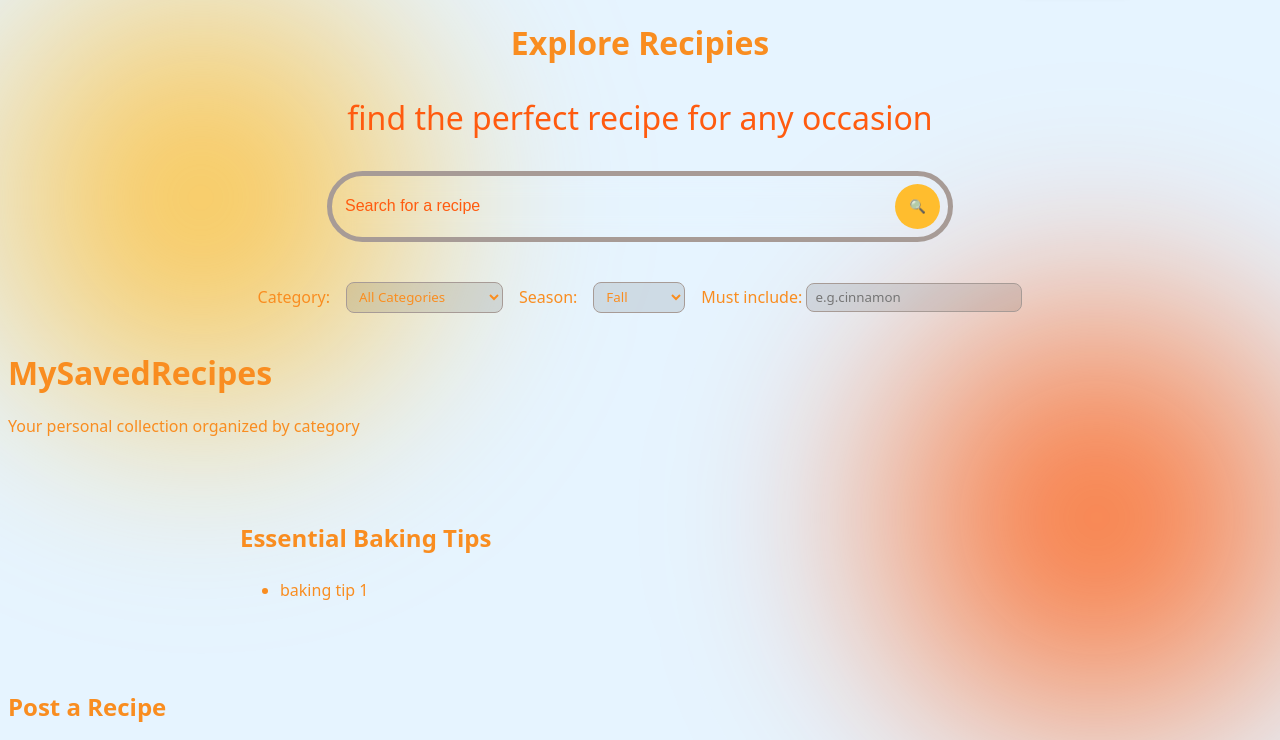
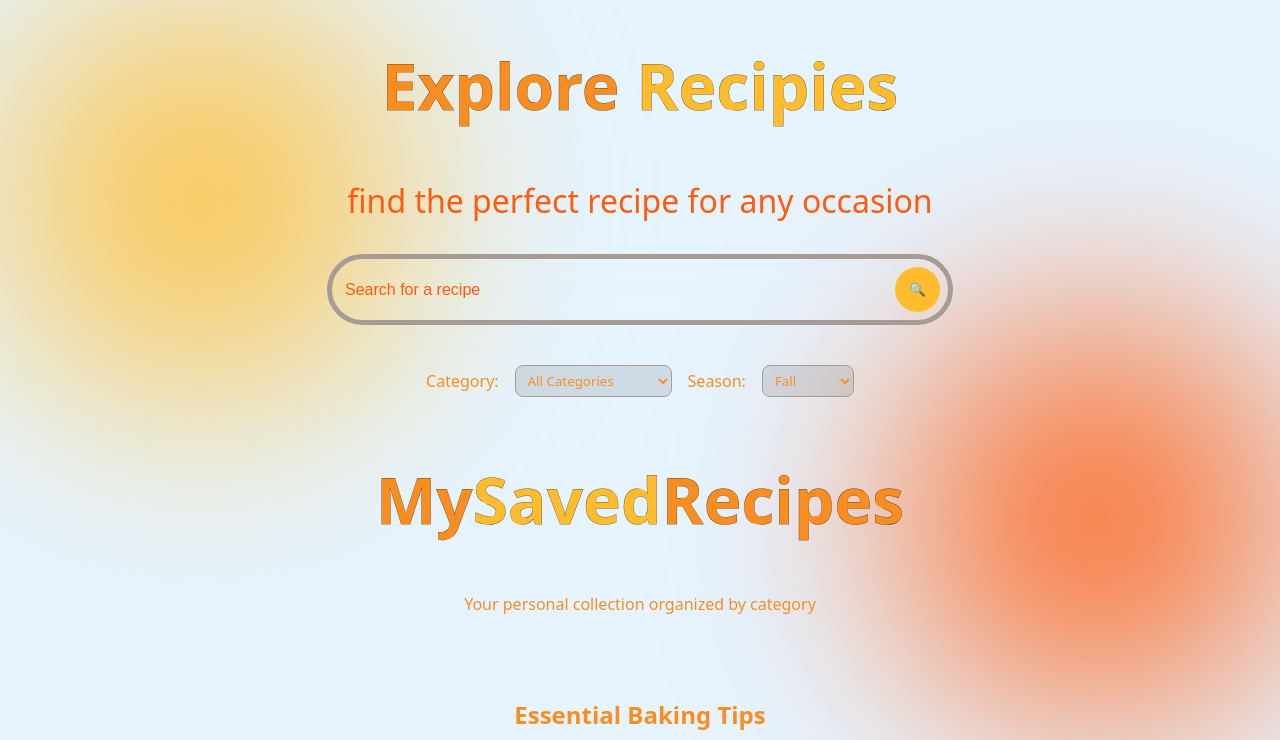
Before and after one commit to aahanad/lesson72, a plain HTML site: page index.html in a window 1280 px wide. Shown: the part 55-795 px from the top of the page. Drawn offline with Linux system fonts and the light colour scheme; a web font is replaced by a local one.

Commit message:
Refactor CSS for theme variables and layout styles

```diff
--- a/style.css
+++ b/style.css
@@ -1,4 +1,3 @@
-
  :root[data-theme="fall"]{
     --bg-color:#e6f4ff;
     --text-primary:#f98d20;
@@ -145,16 +144,18 @@ font-family: modak;
   .theme-menu li button:hover {
    background-color: #f5f5f5; }
 
-#explore {
+.page-view {
    text-align:center;
    align-items:center
 }
-#search{
+.search{
    text-align:center;
    font-size:4rem;
    margin-bottom: 50px;
+   -webkit-text-stroke:0.25px black;
+
 }
-#search span{
+.search span{
    color:var(--accent);
 
 }
@@ -206,3 +207,6 @@ font-family: modak;
    padding:0.3rem 0.5rem;
    font-family:inherit;
 }
+.hidden{
+display:none !important;
+}
```
